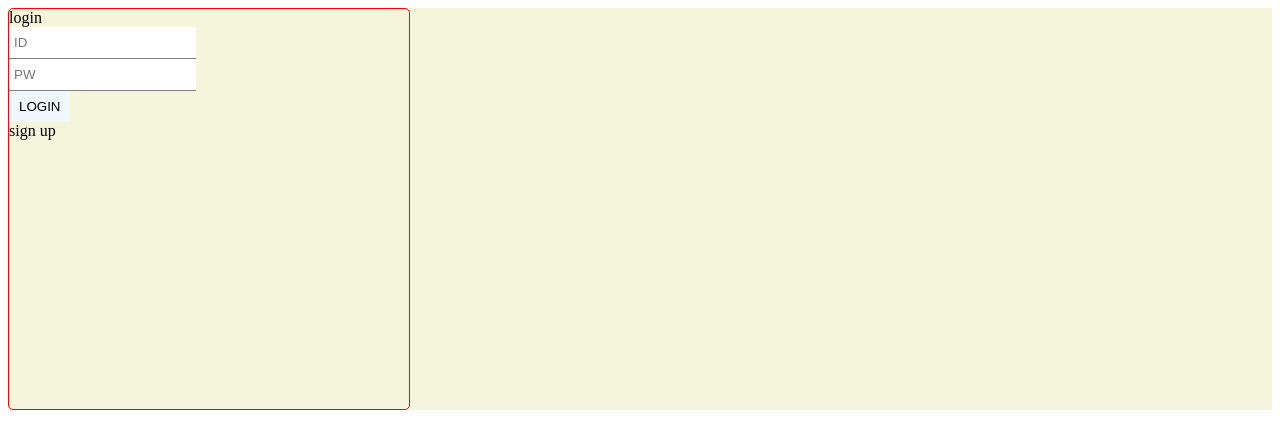
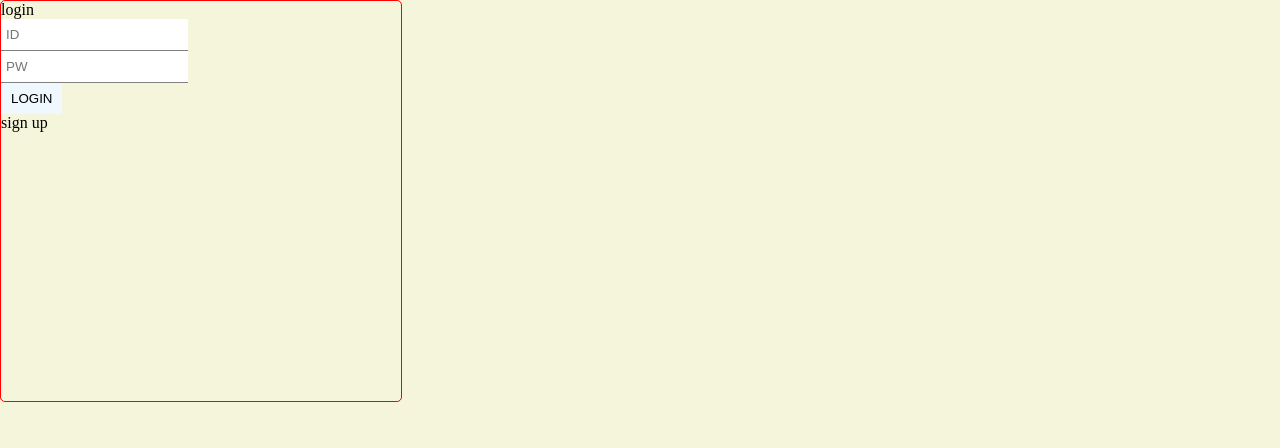
Before and after one commit to chahtk/smilegate_challenge, a React (Create React App) app in the folder client/: page /signin in a window 1280 px wide. Shown: the top 448 px of the page. Built offline with nearby package versions, Linux system fonts and the light colour scheme.

Commit message:
style: global style

```diff
--- a/client/src/index.tsx
+++ b/client/src/index.tsx
@@ -6,6 +6,7 @@ import { Provider } from 'react-redux';
 import { createStore, applyMiddleware } from 'redux';
 import rootReducer, { rootSaga } from './modules';
 import createSagaMiddleware from 'redux-saga';
+import GlobalStyle from './styles/Global';
 
 const sagaMiddleware = createSagaMiddleware();
 
@@ -17,6 +18,7 @@ ReactDOM.render(
   <React.StrictMode>
     <Provider store={store}>
       <BrowserRouter>
+        <GlobalStyle />
         <App />
       </BrowserRouter>
     </Provider>
--- a/client/src/layout/SigninLayout.tsx
+++ b/client/src/layout/SigninLayout.tsx
@@ -4,8 +4,8 @@ import styled from 'styled-components';
 
 const Layout = styled.main`
   background-color: beige;
-  width: 100%;
-  height: 100%;
+  width: 100vw;
+  height: 100vh;
 `;
 
 const SigninLayout = () => {
--- /dev/null
+++ b/client/src/styles/Global.tsx
@@ -0,0 +1,11 @@
+import { createGlobalStyle } from 'styled-components';
+
+const GlobalStyle = createGlobalStyle`
+  body {
+    margin: 0;
+    padding: 0;
+    background-color: black;
+  }
+`;
+
+export default GlobalStyle;
```
